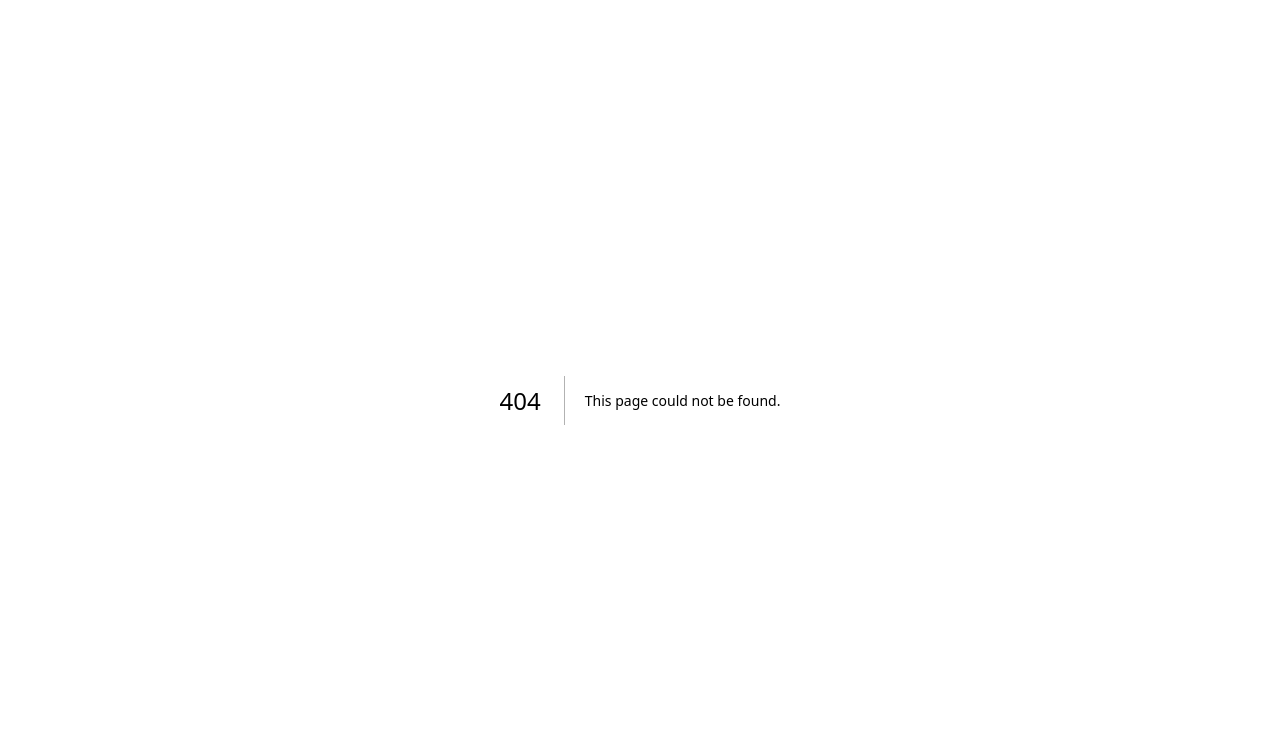
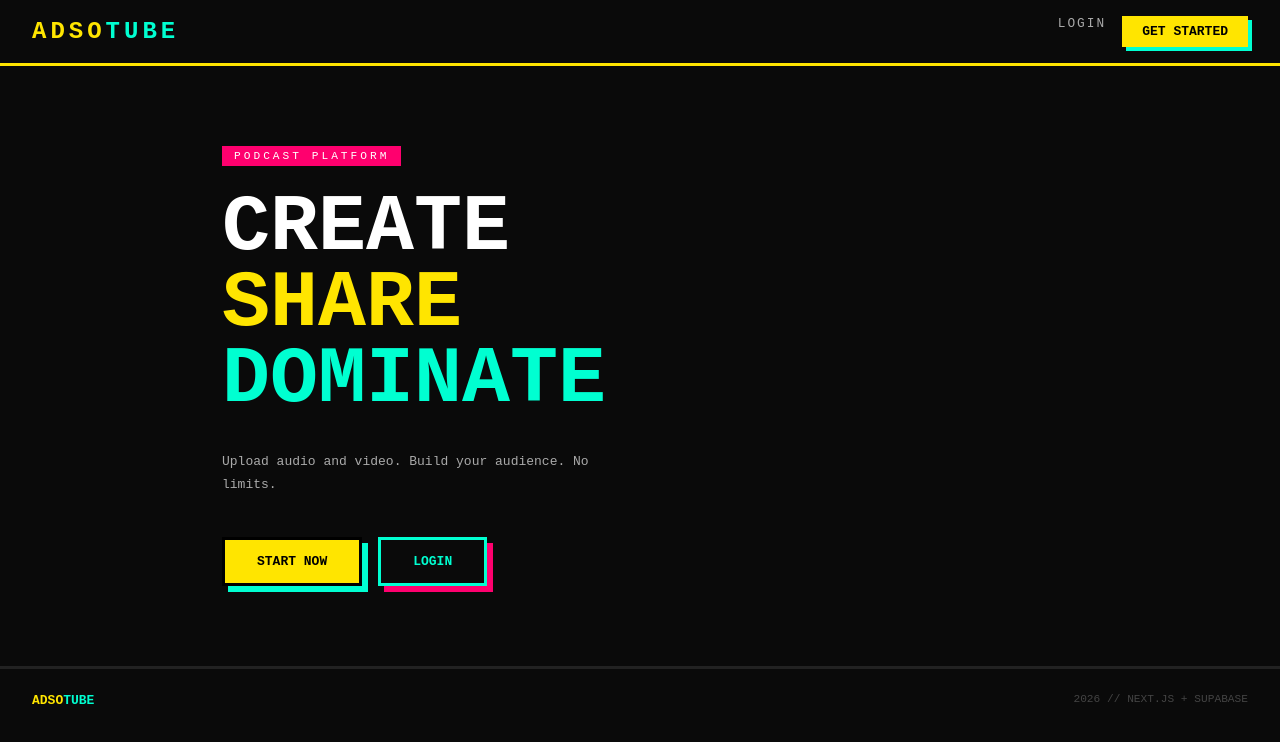
Before and after one commit to investxnt-arch/adso-interview, a Next.js app: page /home in a window 1280 px wide. Before the commit this address had no page. Shown: the top 742 px of the page. Built offline with nearby package versions, Linux system fonts and the light colour scheme.

Commit message:
Add /home route with cyberpunk design

```diff
--- /dev/null
+++ b/app/home/page.tsx
@@ -0,0 +1,29 @@
+"use client"
+export default function HomePage() {
+  return (
+    <main style={{background:"#0a0a0a",minHeight:"100vh",color:"#fff",fontFamily:"monospace"}}>
+      <nav style={{borderBottom:"3px solid #FFE500",padding:"1rem 2rem",display:"flex",alignItems:"center",justifyContent:"space-between",background:"#0a0a0a"}}>
+        <b style={{fontSize:"1.5rem",letterSpacing:"4px",color:"#FFE500"}}>ADSO<span style={{color:"#00FFD1"}}>TUBE</span></b>
+        <div style={{display:"flex",gap:"1rem"}}>
+          <a href="/login" style={{color:"#aaa",textDecoration:"none",fontSize:"0.8rem",letterSpacing:"2px"}}>LOGIN</a>
+          <a href="/register" style={{background:"#FFE500",color:"#000",padding:"8px 20px",fontWeight:"bold",textDecoration:"none",boxShadow:"4px 4px 0 #00FFD1"}}>GET STARTED</a>
+        </div>
+      </nav>
+      <section style={{padding:"5rem 2rem",maxWidth:"900px",margin:"0 auto"}}>
+        <div style={{background:"#FF006E",color:"#fff",fontSize:"0.7rem",padding:"4px 12px",letterSpacing:"3px",display:"inline-block",marginBottom:"1.5rem"}}>PODCAST PLATFORM</div>
+        <h1 style={{fontSize:"5rem",lineHeight:"0.95",fontWeight:"900",marginBottom:"2rem"}}>
+          CREATE<br/><span style={{color:"#FFE500"}}>SHARE</span><br/><span style={{color:"#00FFD1"}}>DOMINATE</span>
+        </h1>
+        <p style={{color:"#aaa",lineHeight:"1.8",maxWidth:"400px",marginBottom:"2.5rem"}}>Upload audio and video. Build your audience. No limits.</p>
+        <div style={{display:"flex",gap:"1rem",flexWrap:"wrap"}}>
+          <a href="/register" style={{background:"#FFE500",color:"#000",border:"3px solid #000",padding:"14px 32px",fontWeight:"bold",textDecoration:"none",boxShadow:"6px 6px 0 #00FFD1"}}>START NOW</a>
+          <a href="/login" style={{color:"#00FFD1",border:"3px solid #00FFD1",padding:"14px 32px",fontWeight:"bold",textDecoration:"none",boxShadow:"6px 6px 0 #FF006E"}}>LOGIN</a>
+        </div>
+      </section>
+      <footer style={{borderTop:"3px solid #222",padding:"1.5rem 2rem",display:"flex",justifyContent:"space-between"}}>
+        <b style={{color:"#FFE500"}}>ADSO<span style={{color:"#00FFD1"}}>TUBE</span></b>
+        <span style={{color:"#444",fontSize:"0.7rem"}}>2026 // NEXT.JS + SUPABASE</span>
+      </footer>
+    </main>
+  )
+}
```
